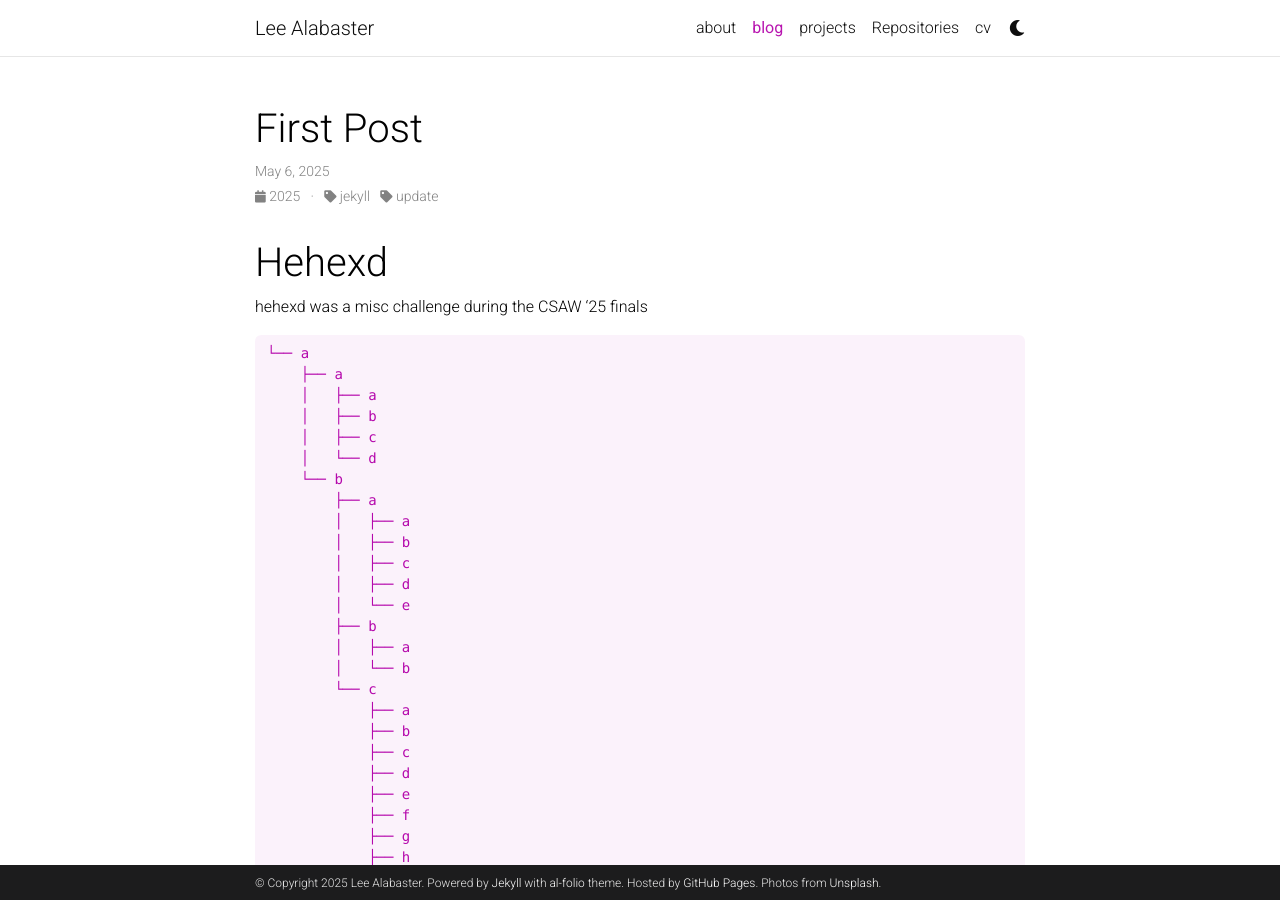
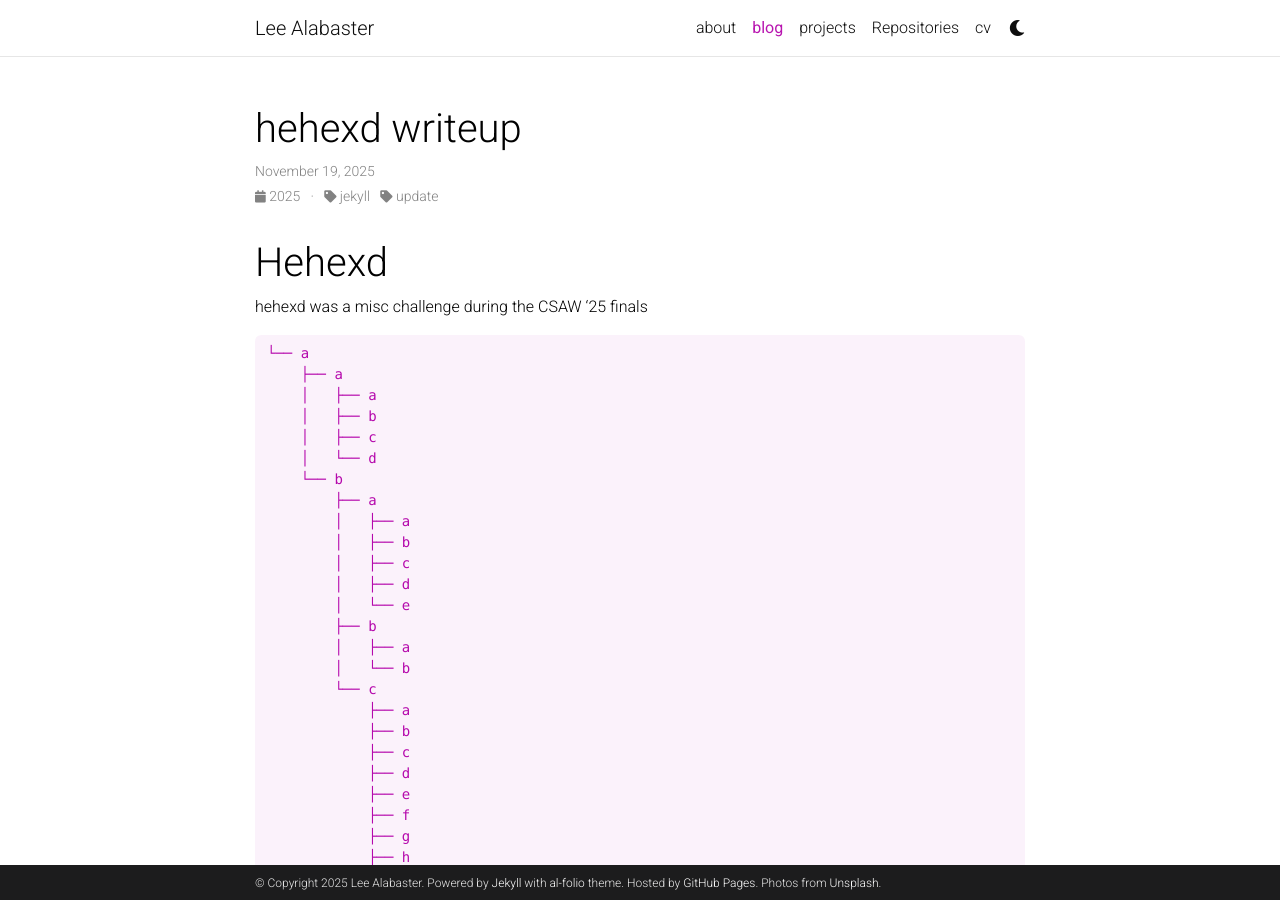
Before and after one commit to qPalee/qPalee.github.io, a Jekyll site: the page built from _posts/2025-11-19-hehexd.md, in a window 1280 px wide and 900 px high. Built offline with Jekyll 4.4.1, drawn with Linux system fonts in a browser that asks for light colours; comment, search, counter and statistics services are not loaded; a style sheet for code colours, icons or effects is not loaded.

Commit message:
Update header of post

```diff
--- a/_posts/2025-11-19-hehexd.md
+++ b/_posts/2025-11-19-hehexd.md
@@ -1,7 +1,7 @@
 ---
 layout: post
-title:  "First Post"
-date:   2025-05-06 11:05:02 +0100
+title:  "hehexd writeup"
+date:   2025-11-19 16:44:00 +0100
 categories: jekyll update
 ---
 
```
